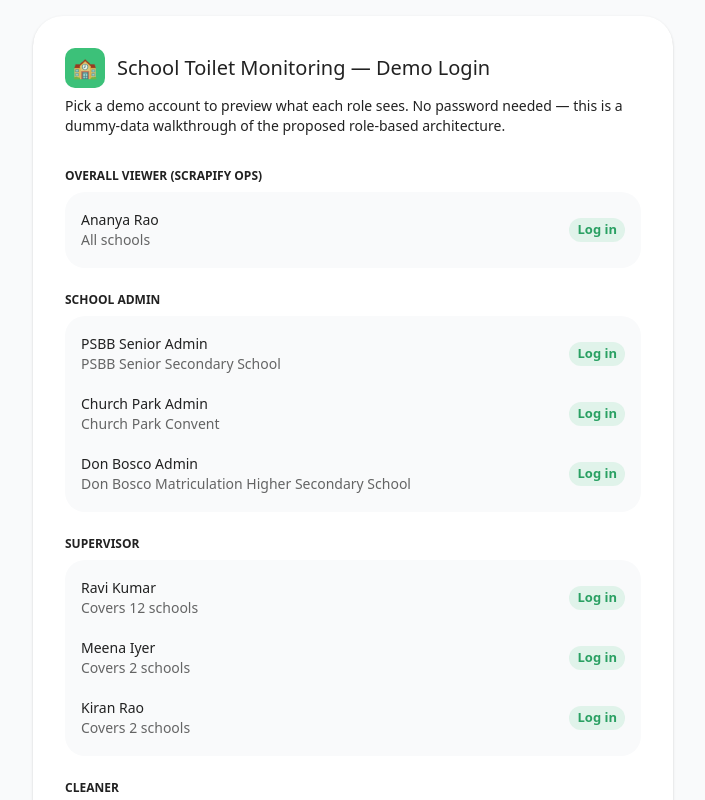
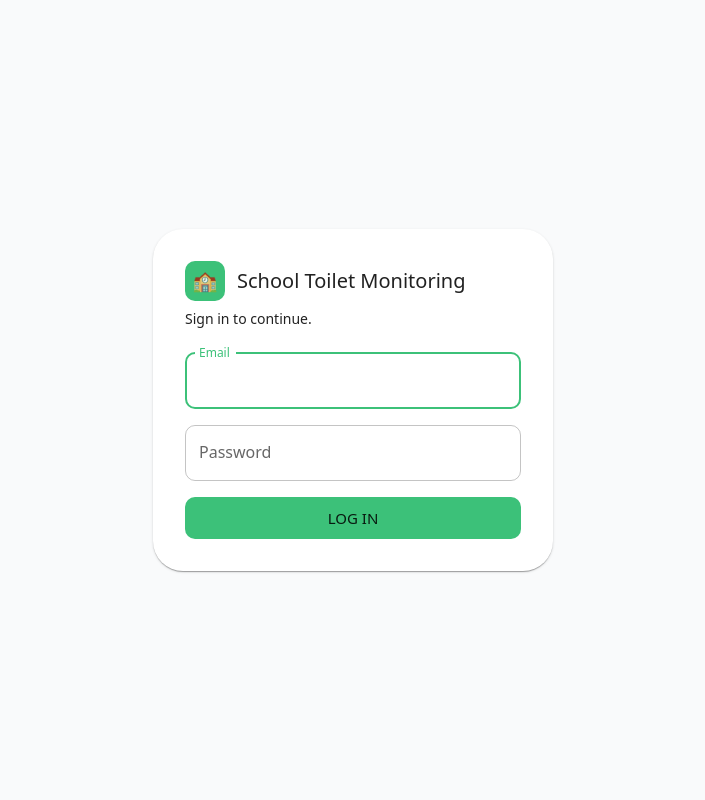
Before and after one commit to GUNASEKARAN45/School-toilet-monitoring-frontend, a React app: page /login in a window 1280 px wide. Shown: the top 800 px of the page, without its empty margins (287-992 px from the left). Built offline with nearby package versions, Linux system fonts and the light colour scheme; the HTML template or start-up script is replaced by a standard one.

Commit message:
Top bar changed and login screen created

```diff
--- a/src/data/dummyData.js
+++ b/src/data/dummyData.js
@@ -222,6 +222,42 @@ export const districtsInScope = (schoolIds) => {
   return DISTRICTS.filter((d) => scoped.some((s) => s.district === d));
 };
 
+// Real-looking login credentials for the demo: one Overall Viewer account, plus one
+// district-scoped Supervisor account per district (same password for all).
+export const LOGIN_PASSWORD = "Test@123";
+
+export const LOGIN_CREDENTIALS = (() => {
+  const map = {};
+  const superAdmin = users.find((u) => u.role === ROLES.SUPER_ADMIN);
+  if (superAdmin) map["tnedu@gmail.com"] = superAdmin.id;
+
+  users
+    .filter((u) => u.role === ROLES.SUPERVISOR)
+    .forEach((supervisor) => {
+      const district = getSchoolById(supervisor.coversSchoolIds?.[0])?.district;
+      if (district) map[`${district.toLowerCase()}@gmail.com`] = supervisor.id;
+    });
+
+  return map;
+})();
+
+// A meaningful org-level name for each login account, shown in the topbar greeting instead of
+// the underlying dummy user's personal name (e.g. "TN Education" rather than "Ananya Rao").
+export const WELCOME_NAMES = (() => {
+  const map = {};
+  const superAdmin = users.find((u) => u.role === ROLES.SUPER_ADMIN);
+  if (superAdmin) map[superAdmin.id] = "TN Education";
+
+  users
+    .filter((u) => u.role === ROLES.SUPERVISOR)
+    .forEach((supervisor) => {
+      const district = getSchoolById(supervisor.coversSchoolIds?.[0])?.district;
+      if (district) map[supervisor.id] = `${district} District`;
+    });
+
+  return map;
+})();
+
 // Facility inventory per toilet block — what's physically installed, updated by school staff
 // on the ground. Seeded deterministically off block.id so every block starts with plausible,
 // varied numbers instead of everything looking identical.
--- a/src/layout/SideBar.jsx
+++ b/src/layout/SideBar.jsx
@@ -1,10 +1,11 @@
-import { Box, Divider, Drawer, List, ListItem, ListItemButton, ListItemIcon, ListItemText } from "@mui/material";
+import { Avatar, Box, Divider, Drawer, List, ListItem, ListItemButton, ListItemIcon, ListItemText, Typography } from "@mui/material";
 import { Link, useLocation } from "react-router-dom";
 import {
   Dashboard, School, Wc, ReportProblem, Groups, FiberManualRecord, PhotoLibrary, Inventory2,
 } from "@mui/icons-material";
 import { MENU } from "../menu";
 import { useAuth } from "../context/AuthContext";
+import { ROLE_LABELS } from "../data/dummyData";
 import { brand } from "../theme";
 
 const drawerWidth = 230;
@@ -34,6 +35,8 @@ export default function SideBar() {
           boxSizing: "border-box",
           backgroundColor: brand.sidebar,
           borderRight: "none",
+          display: "flex",
+          flexDirection: "column",
         },
       }}
       variant="permanent"
@@ -53,7 +56,7 @@ export default function SideBar() {
 
       <Divider sx={{ bgcolor: "rgba(255,255,255,0.1)", mx: 2, mb: 1.5 }} />
 
-      <List sx={{ px: 1 }}>
+      <List sx={{ px: 1, flexGrow: 1 }}>
         {items.map((route) => {
           const isSelected = route.path === location.pathname;
           return (
@@ -89,6 +92,22 @@ export default function SideBar() {
           );
         })}
       </List>
+
+      <Divider sx={{ bgcolor: "rgba(255,255,255,0.1)", mx: 2, mb: 1.5 }} />
+
+      <Box sx={{ p: 2, pt: 0.5, display: "flex", alignItems: "center", gap: 1.25 }}>
+        <Avatar sx={{ width: 32, height: 32, fontSize: 13, bgcolor: brand.main }}>
+          {currentUser?.name?.[0] || "?"}
+        </Avatar>
+        <Box sx={{ lineHeight: 1.1, minWidth: 0 }}>
+          <Typography variant="body2" noWrap sx={{ color: "#fff", fontWeight: 600, fontSize: "0.8rem" }}>
+            {currentUser?.name}
+          </Typography>
+          <Typography variant="caption" noWrap sx={{ color: "rgba(255,255,255,0.5)", display: "block" }}>
+            {ROLE_LABELS[currentUser?.role]}
+          </Typography>
+        </Box>
+      </Box>
     </Drawer>
   );
 }
--- a/src/layout/TopBar.jsx
+++ b/src/layout/TopBar.jsx
@@ -1,8 +1,9 @@
-import { AppBar, Avatar, Box, Chip, Toolbar, Typography, Button } from "@mui/material";
+import { AppBar, Box, Toolbar, Typography, Button } from "@mui/material";
 import { useAuth } from "../context/AuthContext";
-import { ROLE_LABELS, getSchoolById, schoolIdsForUser } from "../data/dummyData";
+import { getSchoolById, schoolIdsForUser, WELCOME_NAMES } from "../data/dummyData";
 import { useNavigate, useLocation } from "react-router-dom";
 import { MENU } from "../menu";
+import { brand } from "../theme";
 
 const drawerWidth = 230;
 
@@ -20,6 +21,7 @@ export default function TopBar() {
       ? getSchoolById(schoolIds[0])?.name
       : "";
   const pageTitle = MENU.find((item) => item.path === location.pathname)?.text ?? scopeLabel;
+  const welcomeName = WELCOME_NAMES[currentUser?.id] ?? currentUser?.name;
 
   return (
     <AppBar
@@ -39,16 +41,18 @@ export default function TopBar() {
             {pageTitle}
           </Typography>
         </Box>
-        <Box sx={{ display: "flex", alignItems: "center", gap: 1.5 }}>
-          <Avatar sx={{ width: 30, height: 30, fontSize: 13, bgcolor: "#3CC179" }}>
-            {currentUser?.name?.[0] || "?"}
-          </Avatar>
-          <Box sx={{ lineHeight: 1.1 }}>
-            <Typography variant="body2" sx={{ fontWeight: 600 }}>{currentUser?.name}</Typography>
-            <Typography variant="caption" sx={{ color: "text.secondary" }}>{ROLE_LABELS[currentUser?.role]}</Typography>
-          </Box>
-          <Button size="small" onClick={() => { logout(); navigate("/login"); }}>
-            Switch role
+        <Box sx={{ display: "flex", alignItems: "center", gap: 2 }}>
+          <Typography variant="body2" sx={{ fontWeight: 600 }}>
+            Welcome, {welcomeName}
+          </Typography>
+          <Button
+            size="small"
+            variant="contained"
+            disableElevation
+            onClick={() => { logout(); navigate("/login"); }}
+            sx={{ bgcolor: brand.critical, color: "#fff", "&:hover": { bgcolor: "#b23030" } }}
+          >
+            Logout
           </Button>
         </Box>
       </Toolbar>
--- a/src/pages/LoginPage.jsx
+++ b/src/pages/LoginPage.jsx
@@ -1,55 +1,59 @@
-import { Box, Card, Typography, List, ListItemButton, ListItemText, Chip, Divider } from "@mui/material";
+import { useState } from "react";
+import { Box, Card, Typography, TextField, Button, Alert, Stack } from "@mui/material";
 import { useNavigate } from "react-router-dom";
 import { useAuth } from "../context/AuthContext";
-import { users, ROLE_LABELS, ROLES, getSchoolById } from "../data/dummyData";
+import { LOGIN_CREDENTIALS, LOGIN_PASSWORD } from "../data/dummyData";
 import { brand } from "../theme";
-
-const roleOrder = [ROLES.SUPER_ADMIN, ROLES.SCHOOL_ADMIN, ROLES.SUPERVISOR, ROLES.CLEANER];
 
 export default function LoginPage() {
   const { loginAs } = useAuth();
   const navigate = useNavigate();
+  const [email, setEmail] = useState("");
+  const [password, setPassword] = useState("");
+  const [error, setError] = useState("");
 
-  const handleLogin = (userId) => {
+  const handleSubmit = (e) => {
+    e.preventDefault();
+    const userId = LOGIN_CREDENTIALS[email.trim().toLowerCase()];
+    if (!userId || password !== LOGIN_PASSWORD) {
+      setError("Invalid email or password.");
+      return;
+    }
+    setError("");
     loginAs(userId);
     navigate("/");
   };
 
   return (
     <Box sx={{ minHeight: "100vh", display: "flex", alignItems: "center", justifyContent: "center", backgroundColor: brand.contentBg, p: 2 }}>
-      <Card sx={{ maxWidth: 640, width: "100%", p: 4, borderRadius: 3 }}>
+      <Card sx={{ maxWidth: 400, width: "100%", p: 4, borderRadius: 3 }}>
         <Box sx={{ display: "flex", alignItems: "center", gap: 1.5, mb: 1 }}>
           <Box sx={{ width: 40, height: 40, borderRadius: "10px", background: brand.main, display: "flex", alignItems: "center", justifyContent: "center", fontSize: 20 }}>🏫</Box>
-          <Typography variant="h6" fontWeight={700}>School Toilet Monitoring — Demo Login</Typography>
+          <Typography variant="h6" fontWeight={700}>School Toilet Monitoring</Typography>
         </Box>
         <Typography variant="body2" color="text.secondary" sx={{ mb: 3 }}>
-          Pick a demo account to preview what each role sees. No password needed — this is a dummy-data
-          walkthrough of the proposed role-based architecture.
+          Sign in to continue.
         </Typography>
 
-        {roleOrder.map((role) => (
-          <Box key={role} sx={{ mb: 2 }}>
-            <Typography variant="overline" color="text.secondary" sx={{ fontWeight: 700 }}>
-              {ROLE_LABELS[role]}
-            </Typography>
-            <List dense sx={{ bgcolor: "#F9FAFB", borderRadius: 2 }}>
-              {users.filter((u) => u.role === role).slice(0, 3).map((u) => (
-                <ListItemButton key={u.id} onClick={() => handleLogin(u.id)} sx={{ borderRadius: 2 }}>
-                  <ListItemText
-                    primary={u.name}
-                    secondary={u.schoolId ? getSchoolById(u.schoolId)?.name : u.coversSchoolIds ? `Covers ${u.coversSchoolIds.length} schools` : "All schools"}
-                  />
-                  <Chip size="small" label="Log in" sx={{ bgcolor: brand.main + "22", color: brand.mainDark, fontWeight: 600 }} />
-                </ListItemButton>
-              ))}
-            </List>
-          </Box>
-        ))}
-        <Divider sx={{ my: 1 }} />
-        <Typography variant="caption" color="text.secondary">
-          The Overall Viewer sees every district with filters to drill into a specific district or
-          school; School Admins and Supervisors are scoped to their own schools.
-        </Typography>
+        <Box component="form" onSubmit={handleSubmit}>
+          <Stack spacing={2}>
+            {error && <Alert severity="error">{error}</Alert>}
+            <TextField
+              label="Email" type="email" fullWidth autoFocus
+              value={email} onChange={(e) => setEmail(e.target.value)}
+            />
+            <TextField
+              label="Password" type="password" fullWidth
+              value={password} onChange={(e) => setPassword(e.target.value)}
+            />
+            <Button
+              type="submit" variant="contained" disableElevation fullWidth size="large"
+              sx={{ bgcolor: brand.main, "&:hover": { bgcolor: brand.mainDark } }}
+            >
+              Log in
+            </Button>
+          </Stack>
+        </Box>
       </Card>
     </Box>
   );
```
